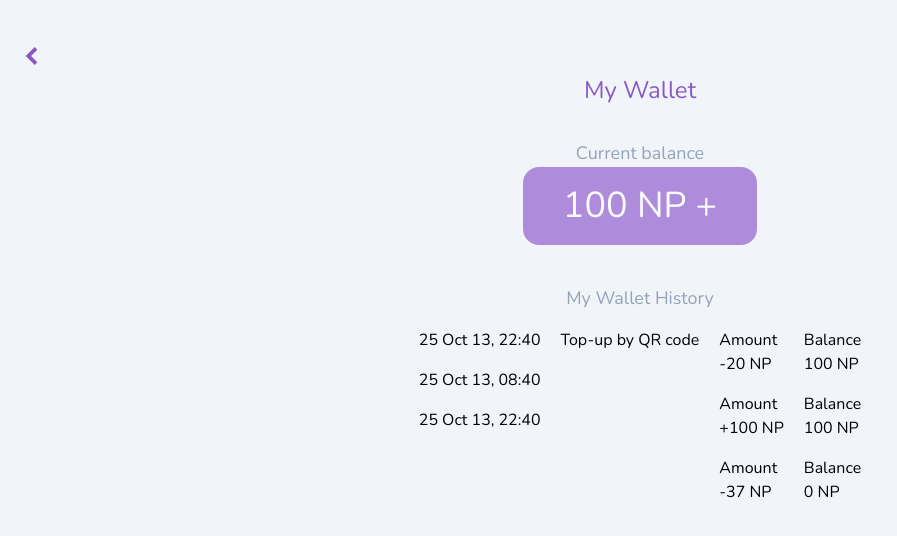
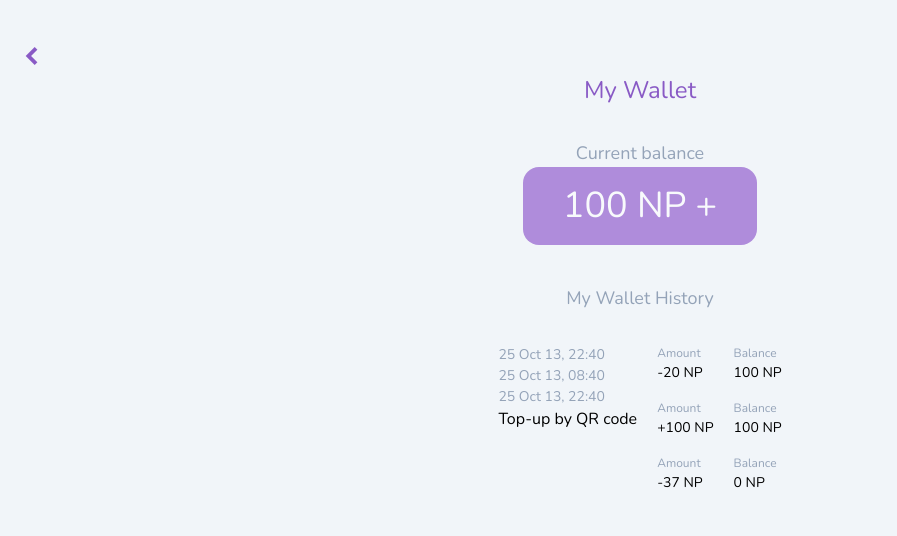
Before and after one commit to narmpiyanuch/navni-frontend, a React (Vite) app: page /mywallet in a window 1280 px wide. Shown: the top 536 px of the page, without its empty margins (0-897 px from the left). Built offline with nearby package versions, Linux system fonts and the light colour scheme.

Commit message:
updateMywallet

```diff
--- a/src/feature/auth/MyWalletAmount.jsx
+++ b/src/feature/auth/MyWalletAmount.jsx
@@ -26,27 +26,23 @@ const topup = [
 export default function MyWalletAmount() {
     return (
         <div>
-            <div className="flex flex-row gap-5 pt-4">
+            <div className="flex gap-5 pt-8">
 
-                <div className="flex flex-col gap-4">
+                <div className="grow-[2] gap-4">
                     {date_time.map(el => {
                         return (
                             <div key={el.id} >
-                                <p>{el.date_time}</p>
+                                <p className="text-[14px] text-MonoColor-400">{el.date_time}</p>
                             </div>)
-                    })
-                    }
-                </div>
+                    })}
 
-                <div className="flex flex-col gap-4">
                     {topup.map(el => {
                         return (
                             <div key={el.id}>
                                 <p>{el.topup}</p>
                             </div>
                         )
-                    })
-                    }
+                    })}
                 </div>
 
 
@@ -54,8 +50,8 @@ export default function MyWalletAmount() {
                     {amount.map(el => {
                         return (
                             <div key={el.id} >
-                                <p>Amount</p>
-                                <p>{el.amount}</p>
+                                <p className="text-[12px] text-MonoColor-400">Amount</p>
+                                <p className="text-[14px]">{el.amount}</p>
                             </div>)
                     })
                     }
@@ -65,8 +61,8 @@ export default function MyWalletAmount() {
                     {balance.map(el => {
                         return (
                             <div key={el.id} >
-                                <p>Balance</p>
-                                <p>{el.balance}</p>
+                                <p  className="text-[12px] text-MonoColor-400">Balance</p>
+                                <p className="text-[14px]">{el.balance}</p>
                             </div>)
                     })
                     }
--- /dev/null
+++ b/src/feature/auth/TopUpByQR.jsx
@@ -0,0 +1,18 @@
+const date_time_topup = [
+    { id: 1, amount: '-20 NP', balance: '100 NP', date_time: '25 Oct 13, 22:40', topup: 'Top-up by QR code' }
+]
+
+export default function TopUpByQR() {
+    return (
+            <div className="flex flex-col gap-4 pt-8">
+                {date_time_topup.map(el => {
+                    return (
+                        <div key={el.id} >
+                            <p className="text-[14px] text-MonoColor-400">
+                                {el.date_time_topup}</p>
+                        </div>
+                    )
+                })}
+            </div>
+            )
+}
--- a/src/pages/userPage/MyWalletPage.jsx
+++ b/src/pages/userPage/MyWalletPage.jsx
@@ -1,4 +1,5 @@
 import MyWalletAmount from "../../feature/auth/MyWalletAmount";
+import TopUpByQR from "../../feature/auth/TopUpByQR";
 import WalletButton from "../../feature/payment/WalletButton";
 
 export default function MyWalletPage() {
@@ -25,6 +26,8 @@ export default function MyWalletPage() {
 
             <MyWalletAmount />
 
+            <TopUpByQR />
+
         </div>
     )
 }
--- a/src/pages/userPage/PaymentFlowPage/TopUpToMyWalletPage.jsx
+++ b/src/pages/userPage/PaymentFlowPage/TopUpToMyWalletPage.jsx
@@ -7,7 +7,7 @@ export default function TopUpToMyWalletPage() {
         <div>
             <div className='flex flex-col m-auto items-center justify-start  h-screen w-screen gap-2'>
                 <div className=' flex flex-col pt-10 items-start w-full '>
-                    <span class="material-symbols-outlined text-Primary-dark  font-bold text-[32px] active:text-MonoColor-300 pl-4"> navigate_before</span>
+                    <span className="material-symbols-outlined text-Primary-dark  font-bold text-[32px] active:text-MonoColor-300 pl-4"> navigate_before</span>
                 </div>
                 <div className='flex items-center'>
                     <p className='text-Primary-dark text-[24px] font-normal item-center'>Top-up to My Wallet</p>
```
